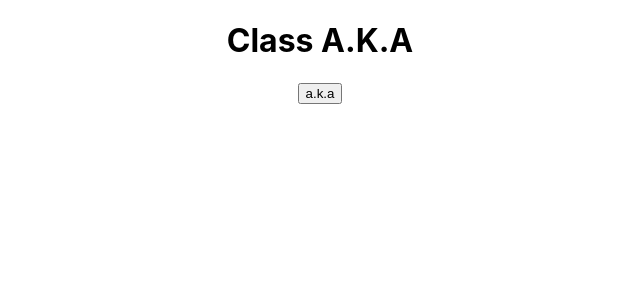
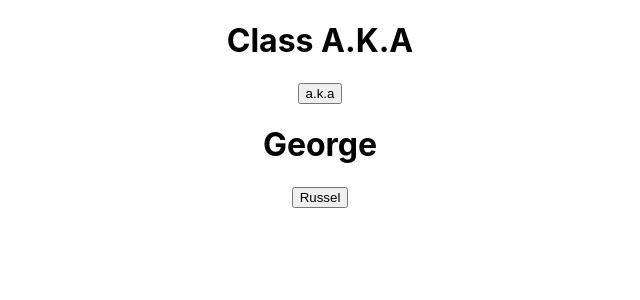
Before and after one commit to thaless4nt0s/aprendendo-react, a React (Create React App) app in the folder my-app/: page / in a window 1280 px wide. Shown: the top 300 px of the page, without its empty margins (320-960 px from the left). Built offline with nearby package versions, Linux system fonts and the light colour scheme.

Commit message:
inserindo o arquivo component/Latifi.js

```diff
--- a/my-app/src/App.js
+++ b/my-app/src/App.js
@@ -4,12 +4,14 @@ import Welcome from './components/Welcome'
 import Hello from "./components/Hello"
 import Senna from './components/Senna'
 import Message from './components/Message'
+import Latifi from './components/Latifi'
 import './App.css';
 
 function App() {
   return (
     <div className="App">
       <Welcome name="Bruce " heroName="Batman" />
+      <Latifi></Latifi>
       {/*<Message/>*/}
       {/*<Greet name="Bruce " heroName="Batman">
         <p>This is children props</p>
--- /dev/null
+++ b/my-app/src/components/Latifi.js
@@ -0,0 +1,27 @@
+import React, { Component } from 'react'
+
+class Latifi extends Component{
+    constructor(){
+        super()
+        this.state = {
+            mensagem: "George"
+        }
+    }
+
+    changeMessage(){
+        this.setState({
+            mensagem: "Russel"
+        })
+    }
+
+    render(){
+        return(
+            <div>
+                <h1>{this.state.mensagem}</h1>
+                <button onClick={() => this.changeMessage()}>Russel</button>
+            </div>
+        )
+    }
+}
+
+export default Latifi
```
